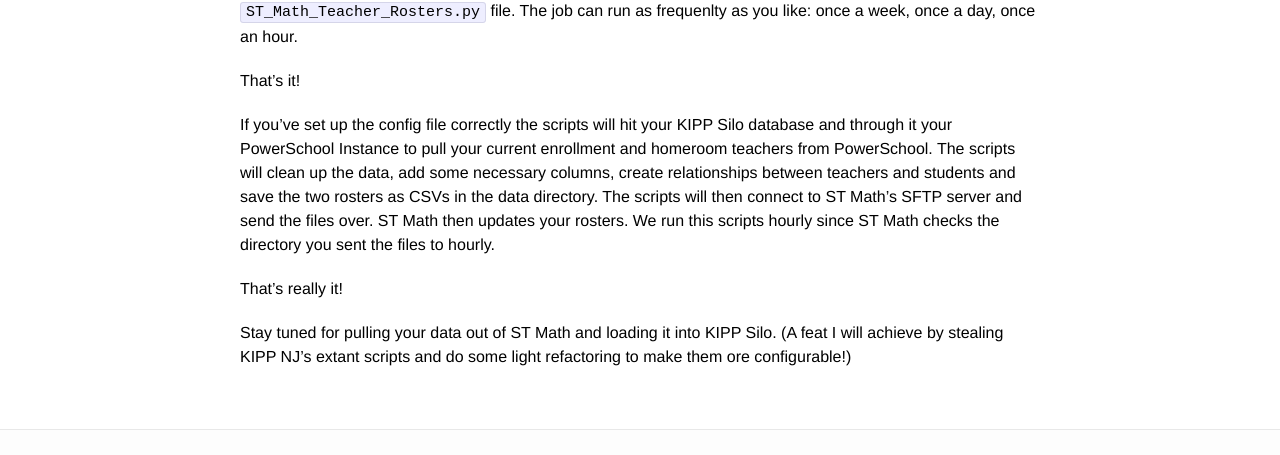
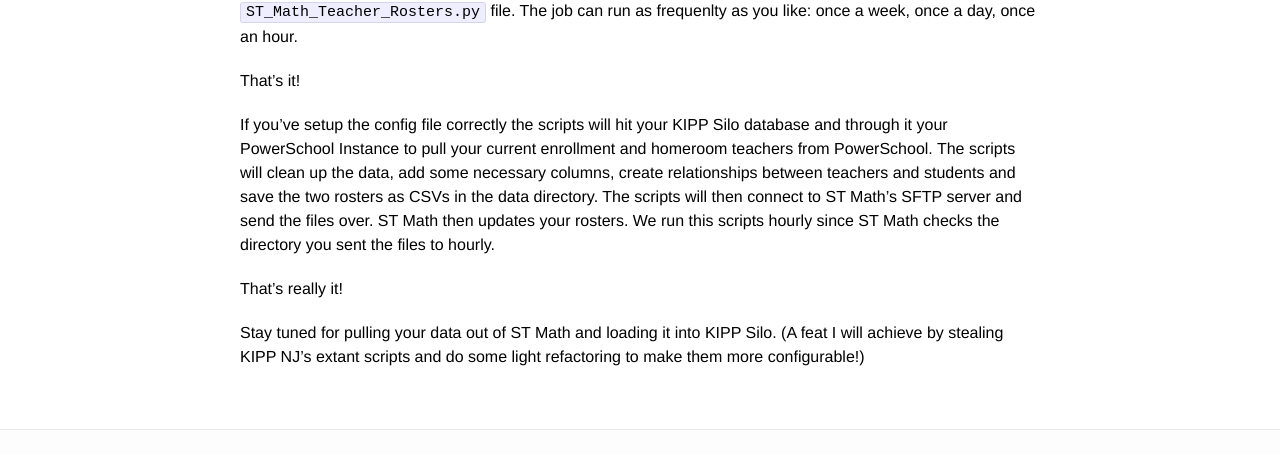
Before and after one commit to kippdata/silo, a Jekyll site: the page built from _posts/2014-09-25-ST_Math_Integration.md, in a window 1280 px wide. Shown: the part 1139-1594 px from the top of the page. Built offline with Jekyll 4.4.1, drawn with Linux system fonts in a browser that asks for light colours.

Commit message:
ST Math a couple more spelling corrections.

```diff
--- a/_posts/2014-09-25-ST_Math_Integration.md
+++ b/_posts/2014-09-25-ST_Math_Integration.md
@@ -35,8 +35,8 @@
 
 That's it!
 
-If you've set up the config file correctly the scripts will hit your KIPP Silo database and through it your PowerSchool Instance to pull your current enrollment and homeroom teachers from PowerSchool.  The scripts will clean up the data, add some necessary columns, create relationships between teachers and students and save the two rosters as CSVs in the data directory.  The scripts will then connect to ST Math's SFTP server and send the files over.  ST Math then updates your rosters.  We run this scripts hourly since ST Math checks the directory you sent the files to hourly.
+If you've setup the config file correctly the scripts will hit your KIPP Silo database and through it your PowerSchool Instance to pull your current enrollment and homeroom teachers from PowerSchool.  The scripts will clean up the data, add some necessary columns, create relationships between teachers and students and save the two rosters as CSVs in the data directory.  The scripts will then connect to ST Math's SFTP server and send the files over.  ST Math then updates your rosters.  We run this scripts hourly since ST Math checks the directory you sent the files to hourly.
 
 That's really it!
 
-Stay tuned for pulling your data out of ST Math and loading it into KIPP Silo. (A feat I will achieve by stealing KIPP NJ's extant scripts and do some light refactoring to make them ore configurable!)
+Stay tuned for pulling your data out of ST Math and loading it into KIPP Silo. (A feat I will achieve by stealing KIPP NJ's extant scripts and do some light refactoring to make them more configurable!)
```
